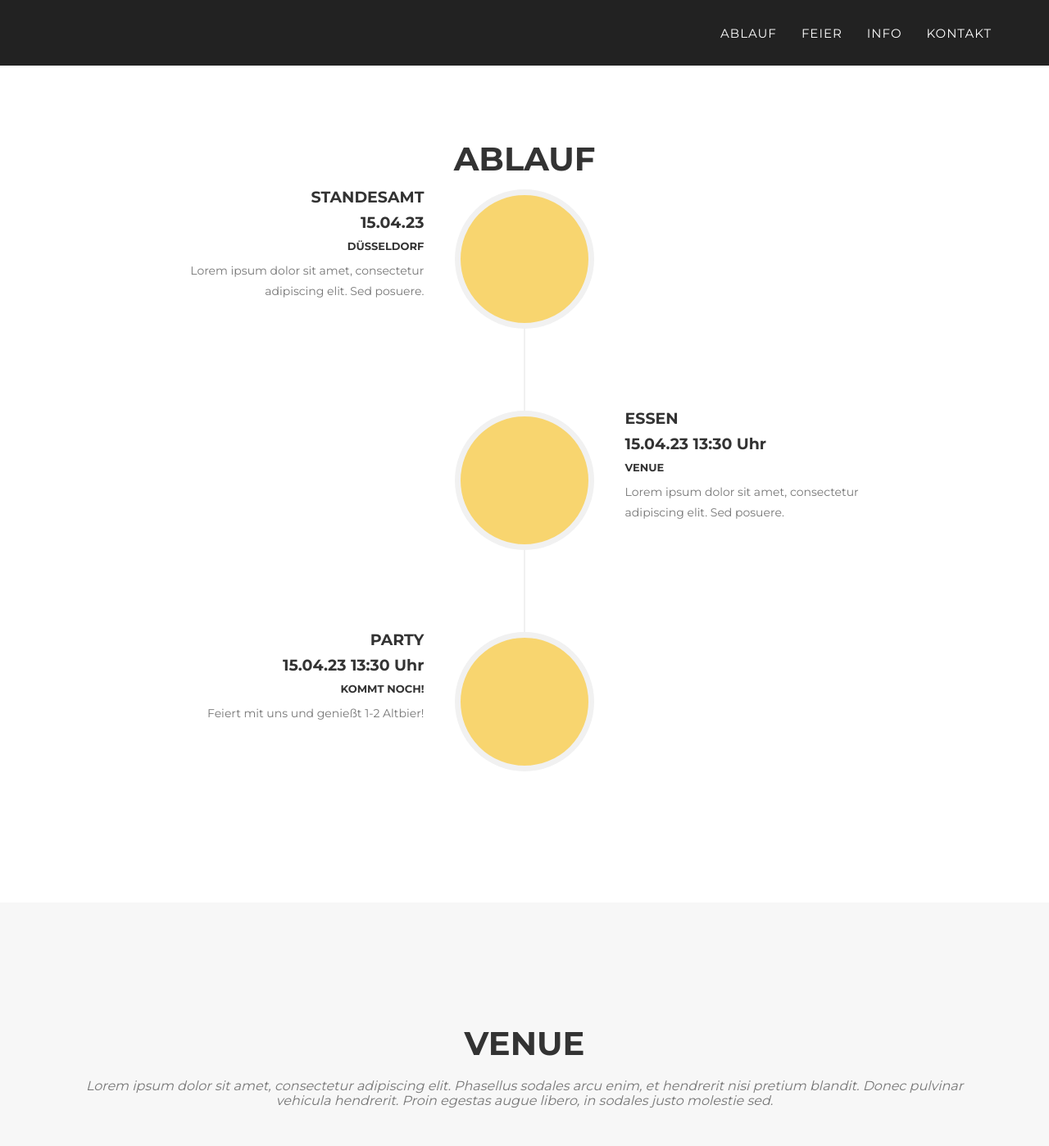
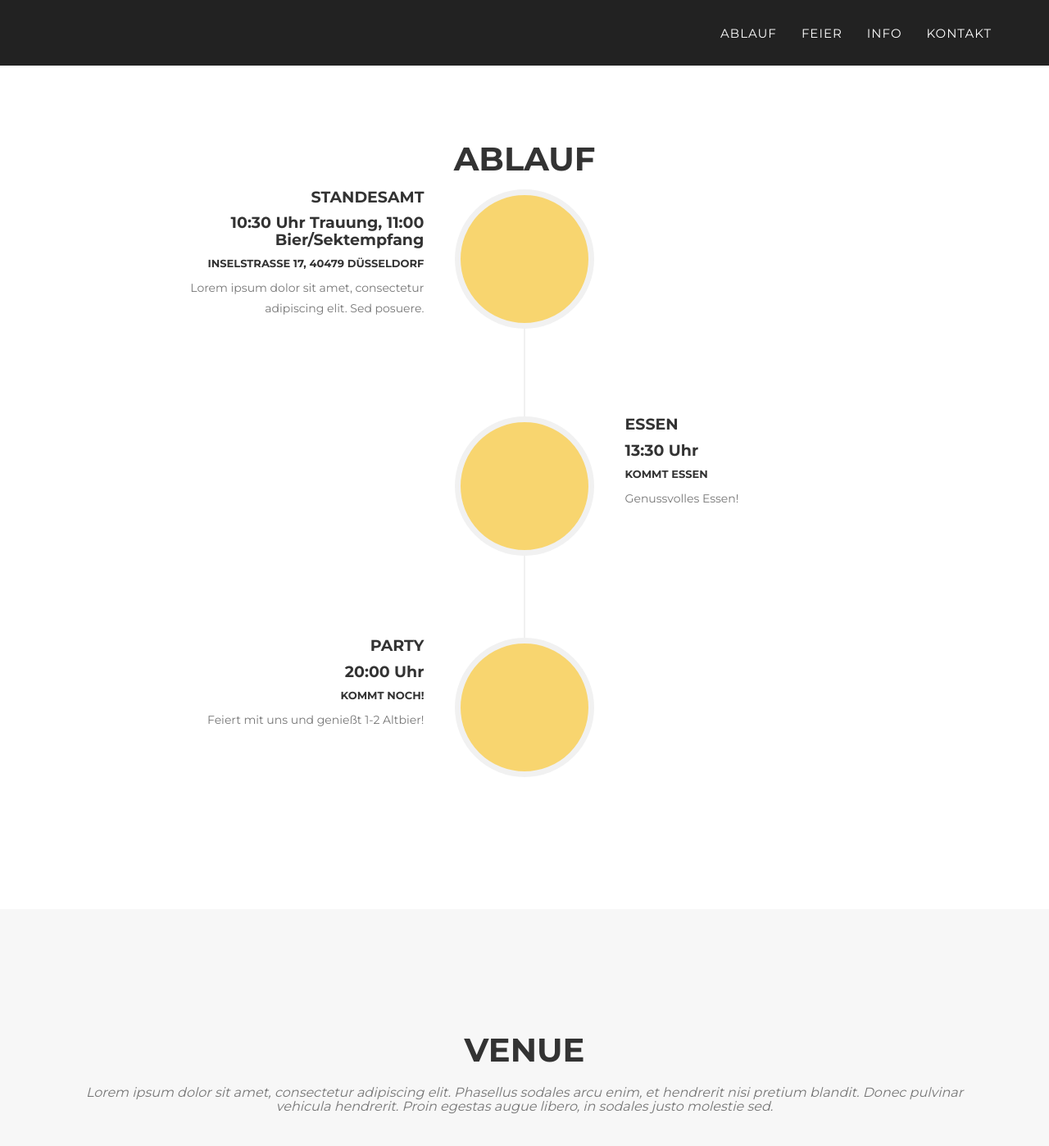
Before and after one commit to nlz-crtl/LN, a Jekyll site: the page built from index.html, in a window 1280 px wide and 1400 px high, scrolled down 746 px. Shown: the whole window at 82% size. Built offline with Jekyll 4.4.1, drawn with Linux system fonts in a browser that asks for light colours; some web fonts are replaced.

Commit message:
Update events.html

```diff
--- a/_includes/en_data/events.html
+++ b/_includes/en_data/events.html
@@ -16,8 +16,8 @@
                         <div class="timeline-panel">
                             <div class="timeline-heading">
                                 <h4>Standesamt</h4>
-                                <h4 class="subheading">15.04.23</h4>
-                                <h6>Düsseldorf</h6>
+                                <h4 class="subheading">10:30 Uhr Trauung, 11:00 Bier/Sektempfang</h4>
+                                <h6>Inselstraße 17, 40479 Düsseldorf</h6>
                             </div>
                             <div class="timeline-body">
                                 <p class="text-muted">Lorem ipsum dolor sit amet, consectetur adipiscing elit. Sed posuere.</p>
@@ -31,11 +31,11 @@
                         <div class="timeline-panel">
                             <div class="timeline-heading">
                                 <h4>Essen</h4>
-                                <h4 class="subheading">15.04.23 13:30 Uhr</h4>
-                                <h6>Venue</h6>
+                                <h4 class="subheading">13:30 Uhr</h4>
+                                <h6>Kommt Essen</h6>
                             </div>
                             <div class="timeline-body">
-                                <p class="text-muted">Lorem ipsum dolor sit amet, consectetur adipiscing elit. Sed posuere.</p>
+                                <p class="text-muted">Genussvolles Essen!</p>
                             </div>
                         </div>
                     </li>
@@ -46,7 +46,7 @@
                         <div class="timeline-panel">
                             <div class="timeline-heading">
                                 <h4>Party</h4>
-                                <h4 class="subheading">15.04.23 13:30 Uhr</h4>
+                                <h4 class="subheading">20:00 Uhr</h4>
                                 <h6>Kommt noch!</h6>
                             </div>
                             <div class="timeline-body">
```
